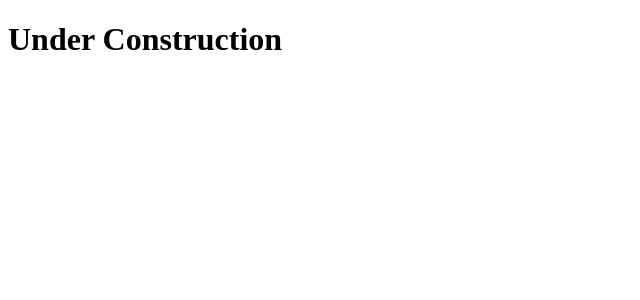
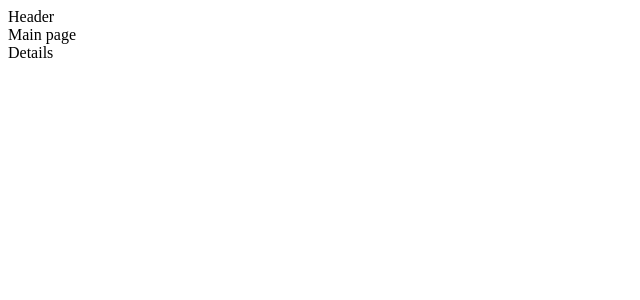
Before and after one commit to SimonGrchevski/Cryptocurrency, a React (Create React App) app: page / in a window 1280 px wide. Shown: the top 300 px of the page, without its empty margins (0-640 px from the left). Built offline with nearby package versions, Linux system fonts and the light colour scheme.

Commit message:
Create the components

```diff
--- a/src/App.js
+++ b/src/App.js
@@ -1,10 +1,15 @@
 import React from 'react';
 import './App.css';
+import MainPage from './Components/MainPage';
+import Details from './Components/Details';
+import Header from './Components/Header';
 
 function App() {
   return (
-    <div className="App">
-      <h1>Under Construction</h1>
+    <div>
+      <Header />
+      <MainPage />
+      <Details />
     </div>
   );
 }
--- /dev/null
+++ b/src/Components/Details.js
@@ -0,0 +1,9 @@
+import React from 'react';
+
+const Details = () => {
+  return (
+    <div>Details</div>
+  );
+}
+
+export default Details;
--- /dev/null
+++ b/src/Components/Header.js
@@ -0,0 +1,11 @@
+import React from 'react';
+
+const Header = () => {
+  return (
+    <div>
+      Header
+    </div>
+  );
+}
+
+export default Header;
--- /dev/null
+++ b/src/Components/MainPage.js
@@ -0,0 +1,5 @@
+import React from 'react';
+
+const MainPage = () => (<div>Main page</div>);
+
+export default MainPage;
```
Also changed, not shown: src/Components/CurrencyDetails.js (added, +9 -0 lines).
